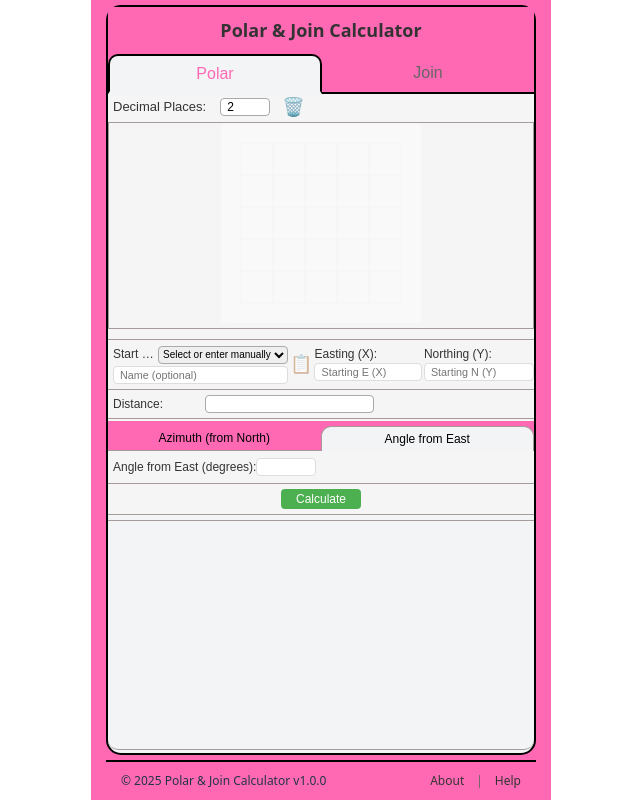
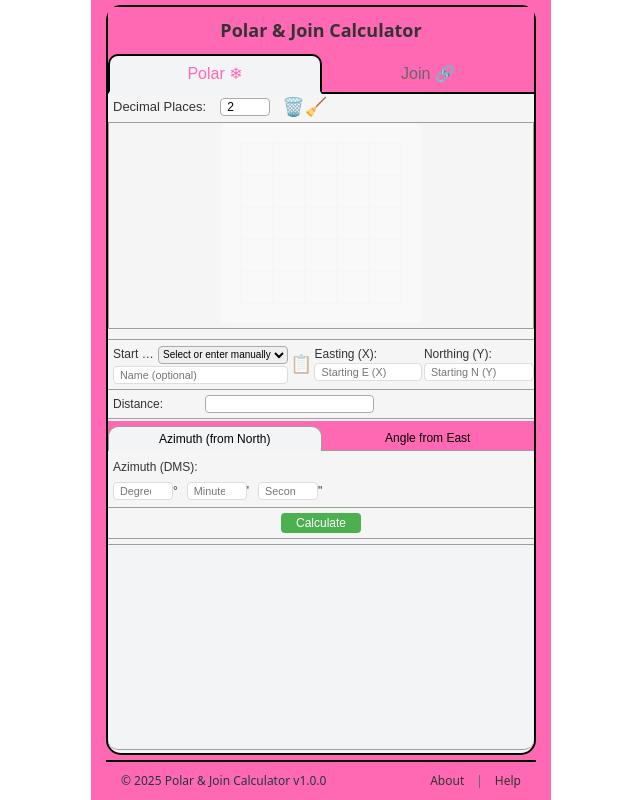
Before and after one commit to tonimwas/polar-join, a React (Vite) app in the folder frontend/: page / in a window 1280 px wide. Shown: the whole page, without its empty margins (319-959 px from the left). Built offline with nearby package versions, Linux system fonts and the light colour scheme.

Commit message:
edited the clearing and loadin with online and offline calculations logic

```diff
--- a/frontend/src/App.jsx
+++ b/frontend/src/App.jsx
@@ -23,7 +23,7 @@ function App() {
       type: 'polar',
       distance: '',
       angle: '',
-      useAzimuth: false,
+      useAzimuth: true, // Set azimuth as default
       degrees: '',
       minutes: '',
       seconds: '',
@@ -51,10 +51,10 @@ function App() {
   const clearForm = () => {
     if (window.confirm('Are you sure you want to clear all inputs?')) {
       const newForm = {
-        type: form.type, // Keep the current tab
+        type: 'polar', // Reset to polar tab
         distance: '',
         angle: '',
-        useAzimuth: form.useAzimuth, // Keep the current angle type
+        useAzimuth: true, // Reset to azimuth
         degrees: '',
         minutes: '',
         seconds: '',
@@ -72,9 +72,11 @@ function App() {
       setForm(newForm);
       setResult(null);
       setError(null);
+      setSavedPoints([]); // Clear saved points from state
 
-      // Clear the form state from localStorage
+      // Clear both form state and saved points from localStorage
       localStorage.removeItem('polarJoinFormState');
+      localStorage.removeItem('savedPoints');
     }
   };
 
@@ -94,6 +96,7 @@ function App() {
 
   const [showDMS, setShowDMS] = useState(false);
   const [result, setResult] = useState(null);
+  const [usingServer, setUsingServer] = useState(false);
   const [error, setError] = useState(null);
   const [savedStatus, setSavedStatus] = useState({ A: false, B: false, polarEnd: false }); // To track save icon state
   const [endpointCoords, setEndpointCoords] = useState({ e: null, n: null }); // Track endpoint coordinates
@@ -439,6 +442,7 @@ function App() {
       if (response.ok) {
         const data = await response.json();
         setResult(data.result);
+        setUsingServer(true);
         console.log('Used server calculation');
         return; // Success, exit the function
       } else {
@@ -450,6 +454,7 @@ function App() {
     }
 
     // Local calculation fallback
+    setUsingServer(false);
     try {
       let localResult;
 
@@ -498,7 +503,7 @@ function App() {
               tabIndex="-1"
               style={{ outline: 'none' }}
             >
-              Polar
+              Polar ❄
             </button>
 
             <button
@@ -511,7 +516,7 @@ function App() {
               tabIndex="-1"
               style={{ outline: 'none' }}
             >
-              Join
+              Join 🔗
             </button>
           </div>
 
@@ -569,7 +574,7 @@ function App() {
                   lineHeight: 1
                 }}
               >
-                🗑️
+                🗑️🧹
               </button>
             </div>
           </div>
@@ -598,8 +603,8 @@ function App() {
                           <div className="result-section">
                             <h4>Results:</h4>
                             <h4>Change in Eastings and Northings</h4>
-                            <p><strong>ΔE :</strong> {Number(result.delta_e).toFixed(2)} </p>
-                            <p><strong>ΔN :</strong> {Number(result.delta_n).toFixed(2)} </p>
+                            <p><strong>ΔE :</strong> {Number(result.delta_e).toFixed(precision)} m</p>
+                            <p><strong>ΔN :</strong> {Number(result.delta_n).toFixed(precision)} m</p>
                           </div>
                         )}
 
@@ -608,20 +613,21 @@ function App() {
                           <div className='dist'><h4>Distance:</h4> <p>{Number(result.distance).toFixed(precision)} m</p></div>
                         </div>
 
+                        {usingServer && result.azimuth !== undefined && (
                           <div className="result-section">
                             <h4>Bearings</h4>
                             <p><strong>Azimuth (from North, clockwise):</strong></p>
                             <p>
-                            {result.azimuth !== undefined
-                              ? Calculations.formatDMS(
+                              {Calculations.formatDMS(
                                 Calculations.toDMS(result.azimuth).degrees,
                                 Calculations.toDMS(result.azimuth).minutes,
                                 Calculations.toDMS(result.azimuth).seconds
-                                )
-                              : 'N/A'}
+                              )}
                             </p>
-                          <p><strong>Bearing from East (math angle):</strong></p><p> {Number(result.bearing_from_east).toFixed(precision)}°</p>
+                            <p><strong>Bearing from East (math angle):</strong></p>
+                            <p>{Number(result.bearing_from_east).toFixed(precision)}°</p>
                           </div>
+                        )}
                       </>
                     )}
                   </div>
```
Also changed, not shown: 3 other files (tests, documents, lock files or other folders). Lines whose indentation alone changed are shown as unchanged.
